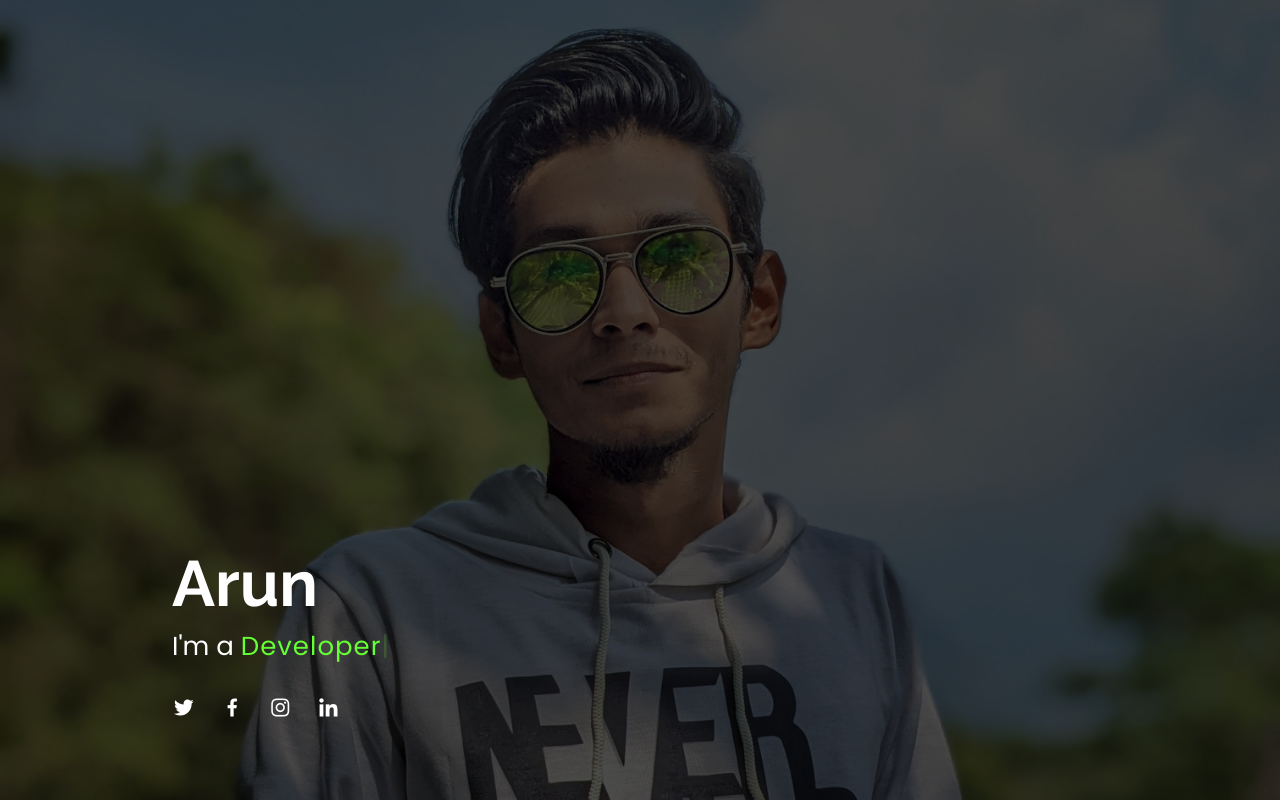
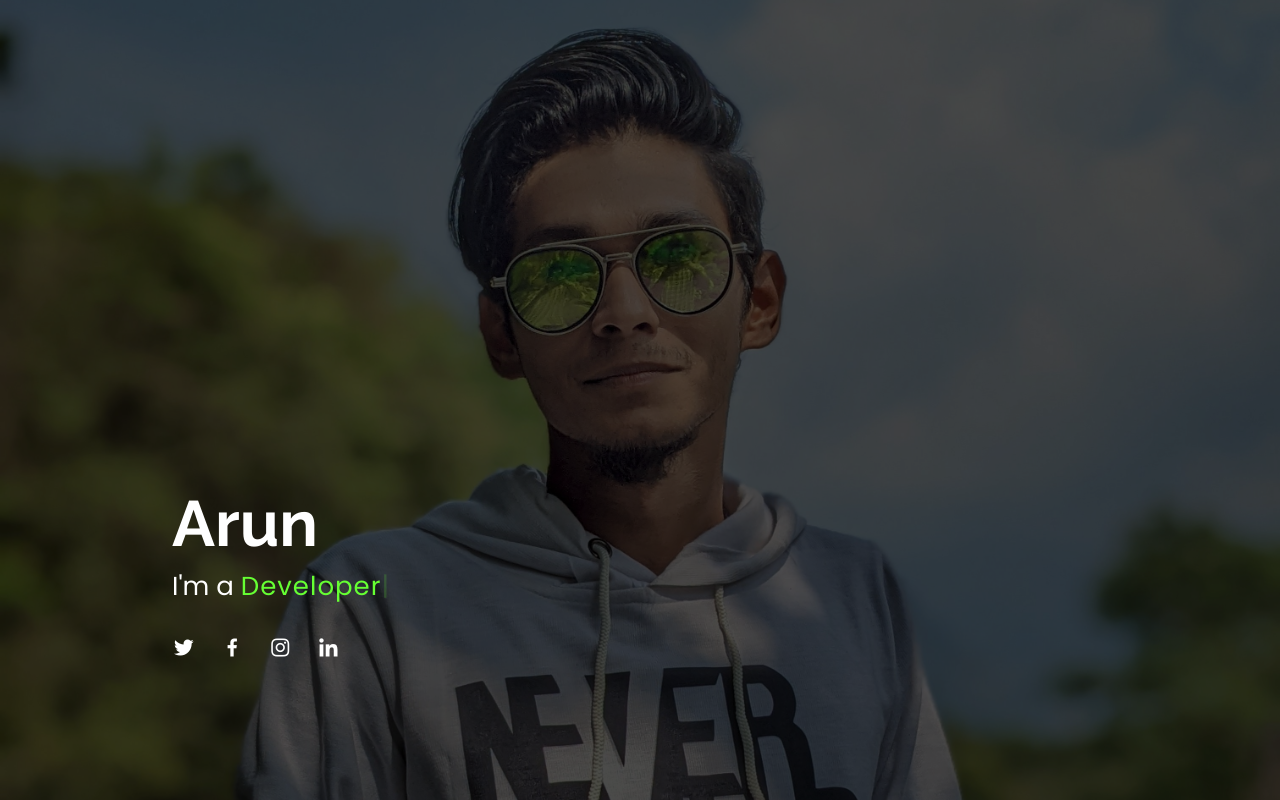
Before and after one commit to UnwantedCreations/arun.github.io, a plain HTML site: page index.html in a window 1280 px wide. Drawn offline with nearby package versions, Linux system fonts and the light colour scheme.

Commit message:
Update index.html

```diff
--- a/index.html
+++ b/index.html
@@ -33,7 +33,7 @@
 
   <!-- ======= Hero Section ======= -->
   <section id="hero" class="d-flex flex-column justify-content-center">
-    <div class="container" data-aos="zoom-in" data-aos-delay="100"><br><br><br><br><br><br><br><br><br><br><br><br><br><br><br><br><br><br><br><br>
+    <div class="container" data-aos="zoom-in" data-aos-delay="100"><br><br><br><br><br><br><br><br><br><br><br><br><br><br><br>
       <h1>Arun</h1>
       <p>I'm a <span class="typed" data-typed-items="Designer, Developer, Freelancer, Photographer"></span></p>
       <div class="social-links">
```
